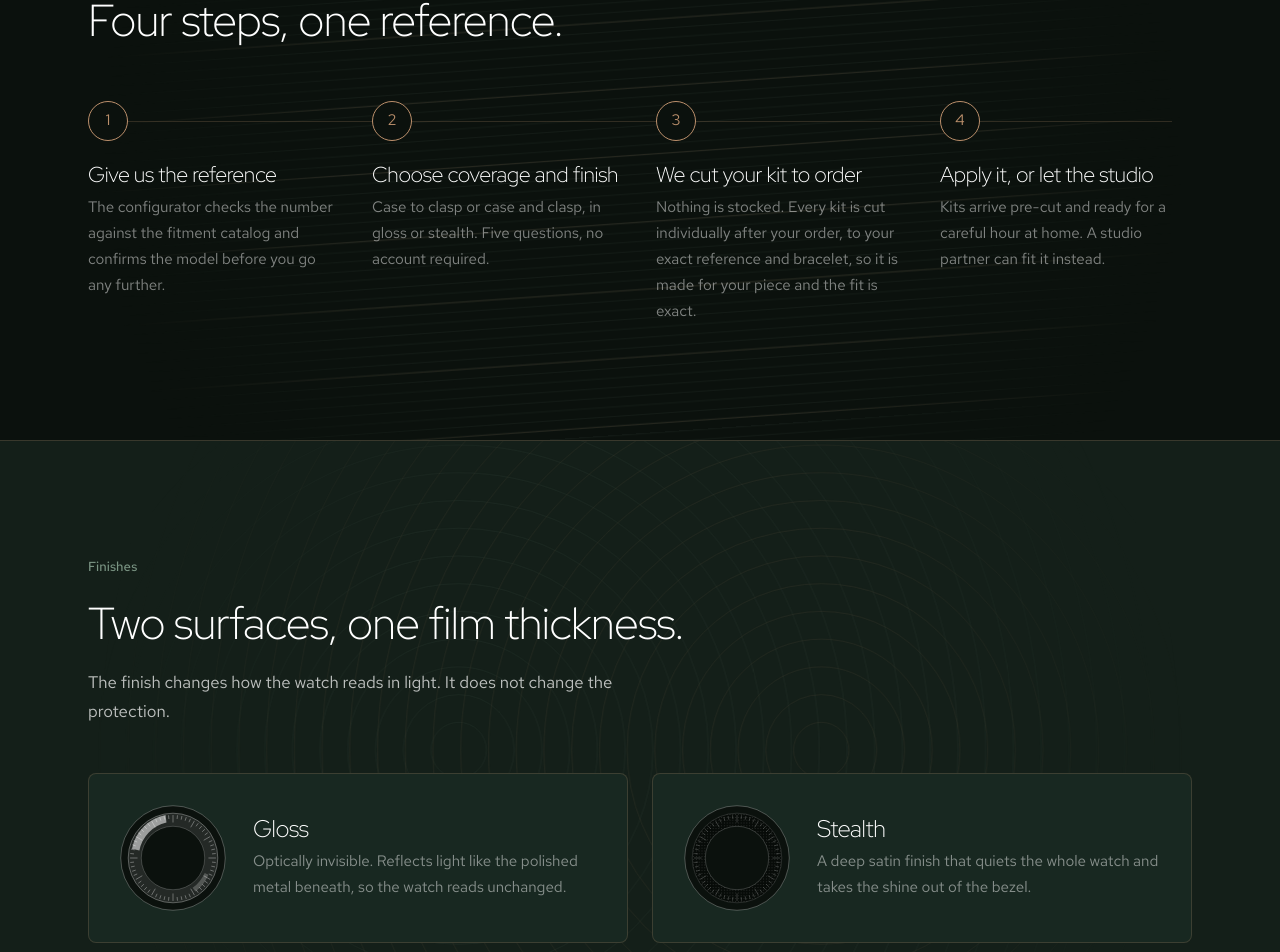
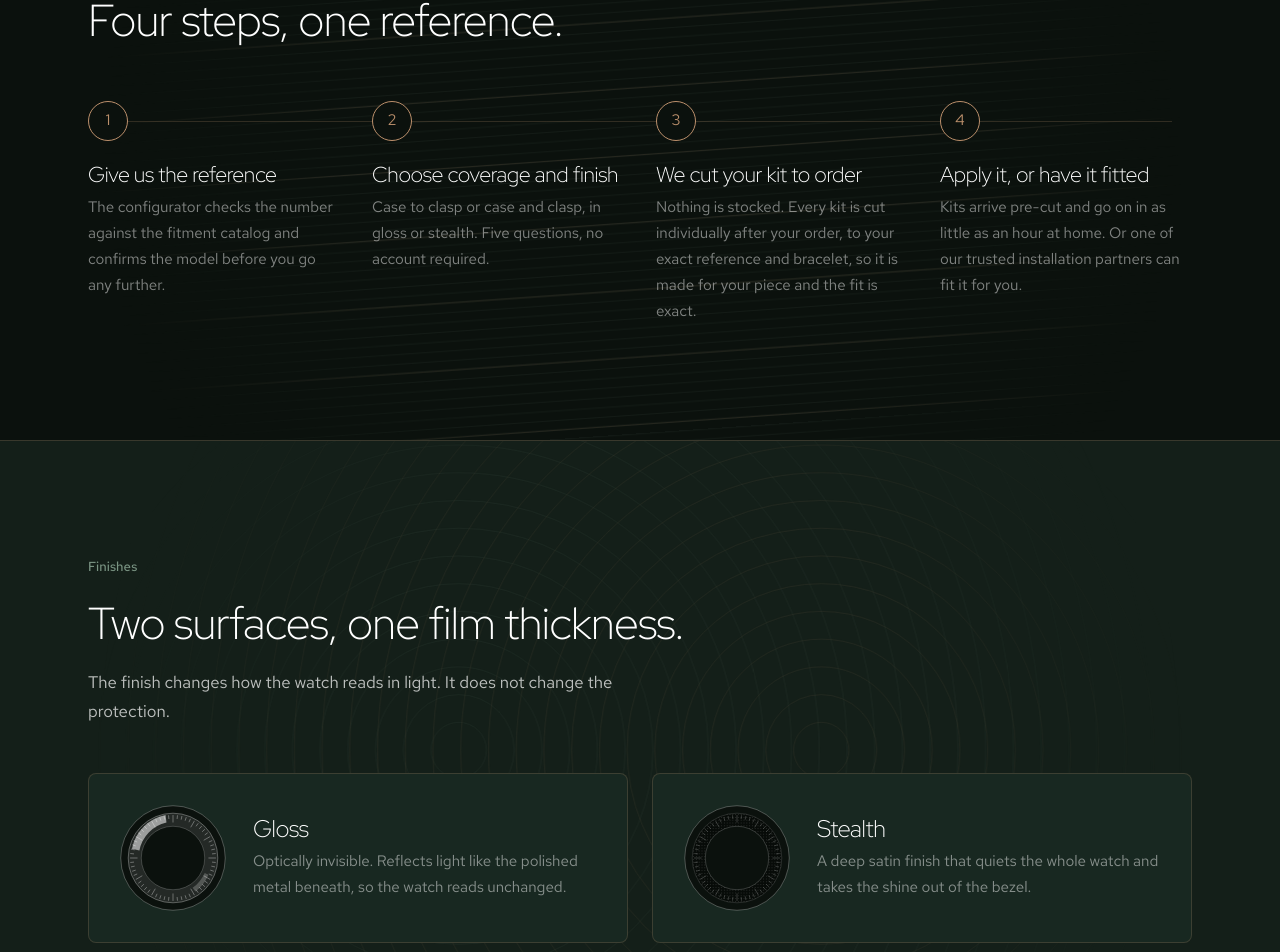
Before and after one commit to mhaddad558-design/ChronoProtect, a Next.js app: page / in a window 1280 px wide. Shown: the part 2456-3408 px from the top of the page. Built offline with nearby package versions, Linux system fonts and the light colour scheme; no server answers.

Commit message:
Rewrite the homepage's fourth step around home or partner fitting
Co-Authored-By: Claude Opus 5.5 <noreply@anthropic.com>
Claude-Session: https://claude.ai/code/session_01UFaCFi2mqVFvssRLigf2YW

```diff
--- a/app/page.tsx
+++ b/app/page.tsx
@@ -24,8 +24,8 @@ const STEPS = [
     body: "Nothing is stocked. Every kit is cut individually after your order, to your exact reference and bracelet, so it is made for your piece and the fit is exact.",
   },
   {
-    title: "Apply it, or let the studio",
-    body: "Kits arrive pre-cut and ready for a careful hour at home. A studio partner can fit it instead.",
+    title: "Apply it, or have it fitted",
+    body: "Kits arrive pre-cut and go on in as little as an hour at home. Or one of our trusted installation partners can fit it for you.",
   },
 ];
 
```
